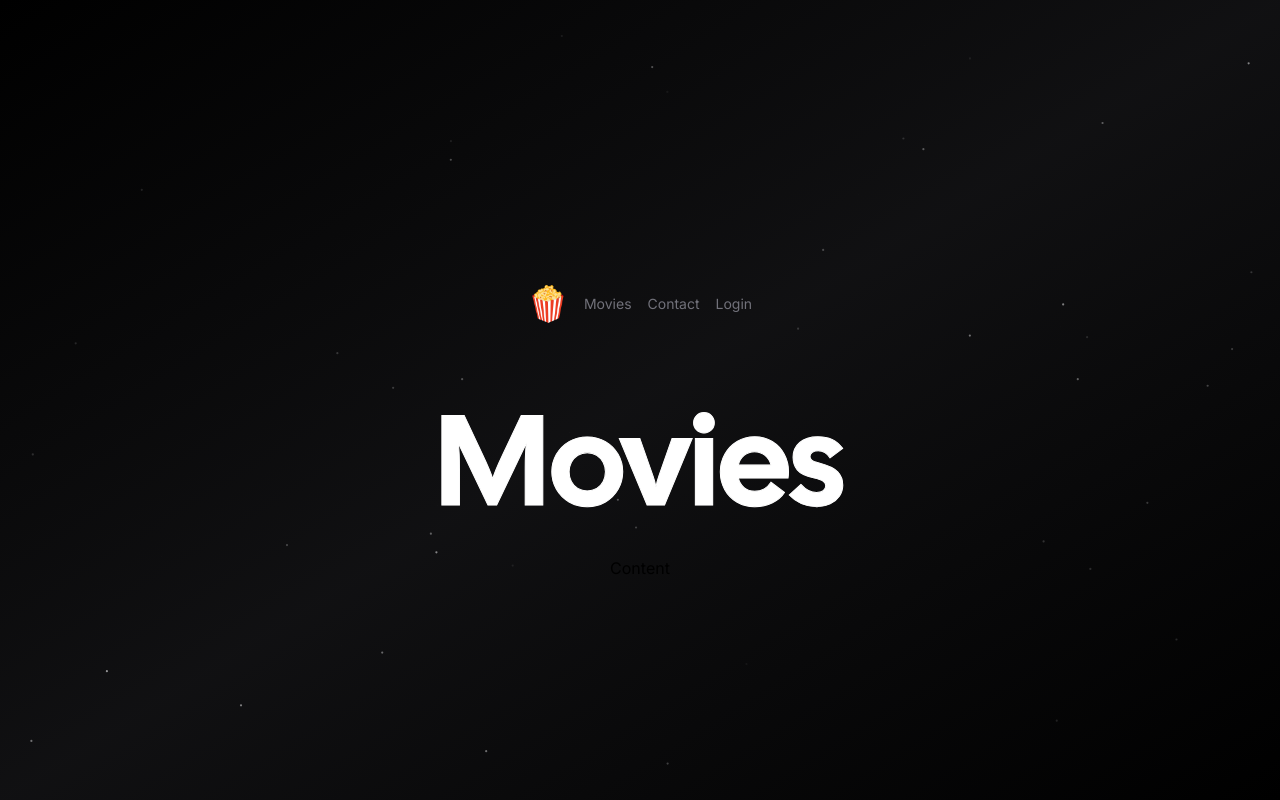
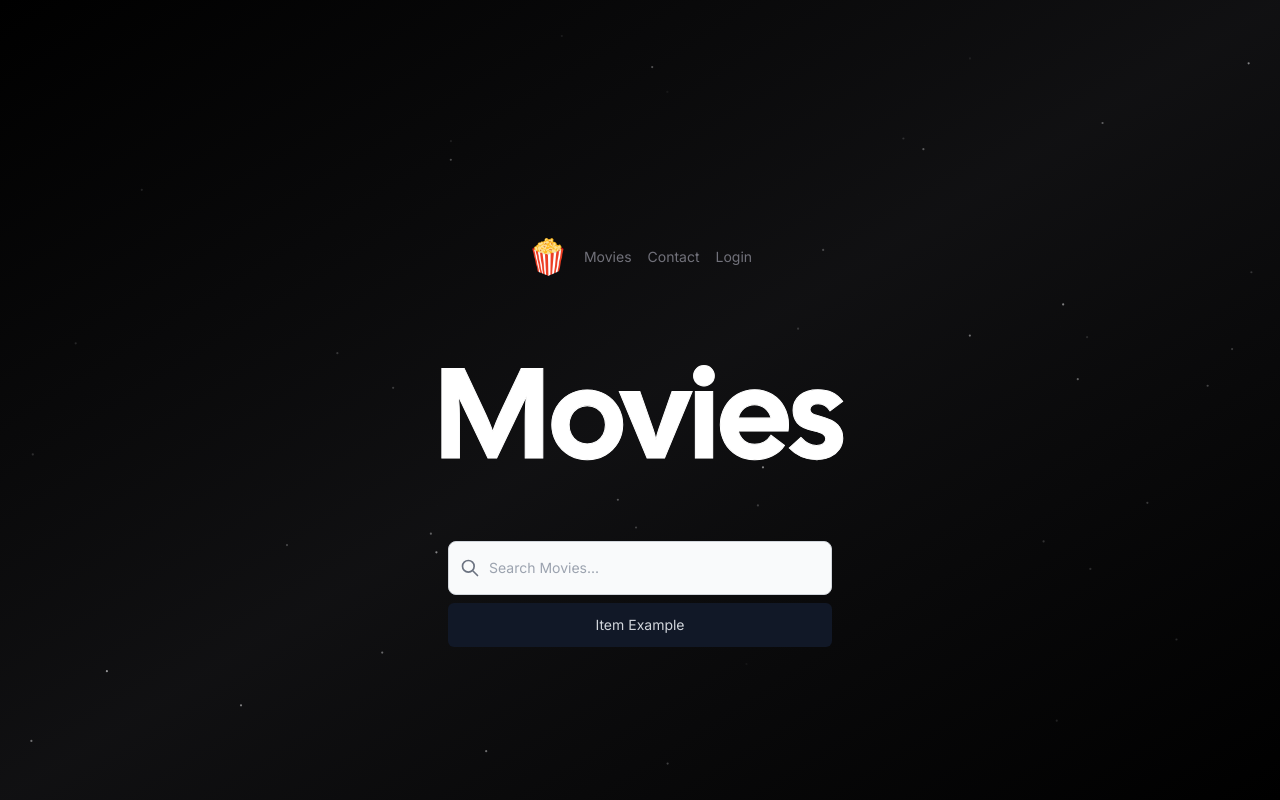
Before and after one commit to jffry93/next13, a Next.js app: page /movies in a window 1280 px wide. Built offline with nearby package versions, Linux system fonts and the light colour scheme; no server answers; what tailwindcss-debug-screens would draw is missing.

Commit message:
created search movies api GET request

```diff
--- /dev/null
+++ b/app/api/movies/route.ts
@@ -0,0 +1,8 @@
+import { NextResponse } from 'next/server';
+
+export async function GET(req: Request) {
+  const { searchParams } = new URL(req.url);
+  const title = searchParams.get('title');
+
+  return NextResponse.json(title);
+}
--- /dev/null
+++ b/app/components/searchbar.tsx
@@ -0,0 +1,69 @@
+'use client';
+
+import { useDebounceCallback } from '@/utils/debounce';
+
+const Searchbar = () => {
+  const searchMovies = async (e: { target: { value: string } }) => {
+    const data = await fetch(`/api/movies?title=${e.target.value}`);
+    const json = await data.json();
+  };
+  const debounceMovieSearch = useDebounceCallback(searchMovies, 250);
+  return (
+    <div className="relative w-full max-w-sm m-auto my-8 animate-fade-in">
+      <form>
+        <label
+          htmlFor="default-search"
+          className="mb-2 text-sm font-medium text-gray-900 sr-only dark:text-white"
+        >
+          Search
+        </label>
+        <div className="relative">
+          <div className="absolute inset-y-0 left-0 flex items-center pl-3 pointer-events-none">
+            <svg
+              aria-hidden="true"
+              className="w-5 h-5 text-gray-500 cursor-pointer dark:text-gray-400"
+              fill="none"
+              stroke="currentColor"
+              viewBox="0 0 24 24"
+              xmlns="http://www.w3.org/2000/svg"
+            >
+              <path
+                stroke-linecap="round"
+                stroke-linejoin="round"
+                stroke-width="2"
+                d="M21 21l-6-6m2-5a7 7 0 11-14 0 7 7 0 0114 0z"
+              ></path>
+            </svg>
+          </div>
+          <input
+            onChange={debounceMovieSearch}
+            type="search"
+            className="block w-full p-4 pl-10 text-sm text-gray-900 border border-gray-300 rounded-lg bg-gray-50 focus:ring-blue-500 focus:border-blue-500 dark:bg-gray-700 dark:border-gray-600 dark:placeholder-gray-400 dark:text-white dark:focus:ring-blue-500 dark:focus:border-blue-500"
+            placeholder="Search Movies..."
+            required
+          />
+        </div>
+      </form>
+
+      <div
+        className="absolute w-full mt-2 origin-top-right bg-gray-900 rounded-md z-1000"
+        role="menu"
+        aria-orientation="vertical"
+        aria-labelledby="menu-button"
+      >
+        <div className="py-1" role="none">
+          <a
+            href="#"
+            className="block px-4 py-2 text-sm text-gray-300 "
+            role="menuitem"
+            id="menu-item-0"
+          >
+            Item Example
+          </a>
+        </div>
+      </div>
+    </div>
+  );
+};
+
+export default Searchbar;
--- a/app/layout.tsx
+++ b/app/layout.tsx
@@ -7,6 +7,7 @@ import Particles from './components/particles';
 import './globals.css';
 import { Analytics } from './components/analytics';
 import { WithProviders } from './components/providers';
+import Searchbar from './components/searchbar';
 
 export const metadata: Metadata = {
   title: {
@@ -80,6 +81,7 @@ export default function RootLayout({
             <div className="flex flex-col items-center justify-center w-screen h-screen overflow-hidden bg-gradient-to-tl from-black via-zinc-600/20 to-black">
               {/* @ts-expect-error Server Component */}
               <Navbar />
+              {/* <Searchbar /> */}
               <Particles
                 className="absolute inset-0 -z-10 animate-fade-in"
                 quantity={100}
--- a/app/movies/page.tsx
+++ b/app/movies/page.tsx
@@ -1,3 +1,5 @@
+import Searchbar from '../components/searchbar';
+
 const Movies = () => {
   return (
     <>
@@ -5,10 +7,10 @@ const Movies = () => {
       <h1 className="z-10 text-4xl text-transparent duration-1000 bg-white cursor-default text-edge-outline animate-title font-display sm:text-6xl md:text-9xl whitespace-nowrap bg-clip-text">
         Movies
       </h1>
+      <div className="hidden w-screen h-px animate-glow md:block animate-fade-right bg-gradient-to-r from-zinc-300/0 via-zinc-300/50 to-zinc-300/0" />
 
-      <div className="hidden w-screen h-px animate-glow md:block animate-fade-right bg-gradient-to-r from-zinc-300/0 via-zinc-300/50 to-zinc-300/0" />
-      <div className="text-center animate-fade-in">
-        <p>Content</p>
+      <div className="w-full text-center animate-fade-in">
+        <Searchbar />
       </div>
     </>
   );
--- a/app/page.tsx
+++ b/app/page.tsx
@@ -1,10 +1,5 @@
-import { SignUpButton, UserButton } from '@clerk/nextjs';
-import Link from 'next/link';
+import { SignUpButton } from '@clerk/nextjs';
 
-const navigation = [
-  { name: 'Projects', href: '/projects' },
-  { name: 'Contact', href: '/contact' },
-];
 
 export default function Home() {
   return (
--- /dev/null
+++ b/utils/debounce.ts
@@ -0,0 +1,66 @@
+import { useEffect, useState, useCallback, useRef } from 'react';
+
+export const useDebounceState = <T>(value: T, delay: number): T => {
+  const [debouncedValue, setDebouncedValue] = useState(value);
+
+  useEffect(() => {
+    // Create a timer ID
+    const timerId = setTimeout(() => {
+      setDebouncedValue(value);
+    }, delay);
+
+    // Cancel the timer on cleanup
+    return () => {
+      clearTimeout(timerId);
+    };
+  }, [value, delay]);
+
+  return debouncedValue;
+};
+
+/*
+
+Example of how to use it
+
+import { useState } from 'react';
+
+function MyComponent() {
+  const [inputValue, setInputValue] = useState('');
+  const debouncedInputValue = useDebounce(inputValue, 500);
+
+  function handleInputChange(event: React.ChangeEvent<HTMLInputElement>) {
+    setInputValue(event.target.value);
+  }
+
+  return (
+    <div>
+      <input type="text" value={inputValue} onChange={handleInputChange} />
+      <p>Debounced value: {debouncedInputValue}</p>
+    </div>
+  );
+}
+
+
+*/
+
+type CallbackFunction<T extends any[]> = (...args: T) => void;
+
+export const useDebounceCallback = <T extends any[]>(
+  callback: CallbackFunction<T>,
+  delay: number = 500
+): CallbackFunction<T> => {
+  const timeoutRef = useRef<NodeJS.Timeout | null>(null);
+
+  return useCallback(
+    (...args: T) => {
+      if (timeoutRef.current) {
+        clearTimeout(timeoutRef.current);
+      }
+
+      timeoutRef.current = setTimeout(() => {
+        callback(...args);
+      }, delay);
+    },
+    [callback, delay]
+  );
+};
```
